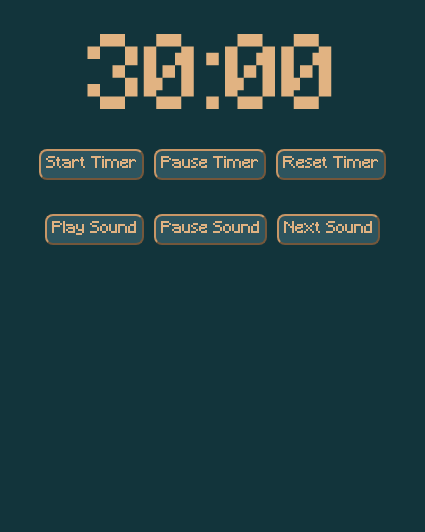
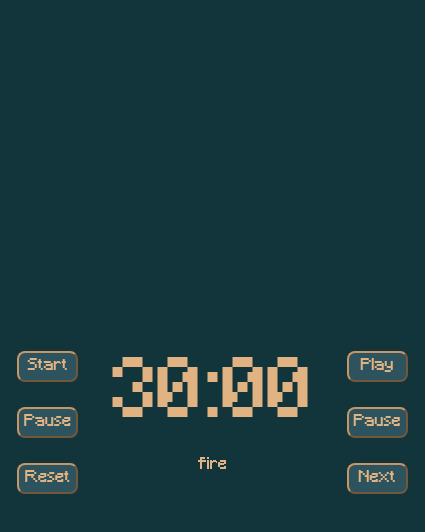
Before and after one commit to AlexanderGoose/pomodoro_timer, an Electron app: page index.html in a window 425 px wide. Drawn offline with Linux system fonts and the light colour scheme.

Commit message:
added new sounds, restyled to make columns

```diff
--- a/audio.js
+++ b/audio.js
@@ -1,10 +1,24 @@
 const soundPaths = [
-  'sounds/fire_shrunk.mp3',
-  'sounds/rain_shrunk.mp3'
+  'sounds/fireShrunk.mp3',
+  'sounds/rainShrunk.mp3',
+  'sounds/birdsAndRainShrunk.mp3',
+  'sounds/nightShrunk.mp3',
+  'sounds/nycSubwayShrunk.mp3',
+  'sounds/windShrunk.mp3'
 ]
 
+const soundNames = ['fire','rain','birds','night','subway','wind'
+]
+
+for (const name in soundNames) {
+  console.log(name);
+}
+
 let soundIndex = 0;
-let audio = new window.Audio(soundPaths[soundIndex]);
+let audio = new Audio(soundPaths[soundIndex]);
+
+const currentSoundName = document.getElementById('soundName');
+currentSoundName.textContent = soundNames[soundIndex];
 
 document.addEventListener('DOMContentLoaded', () => {
   const playBtn = document.getElementById('playBtn');
@@ -24,11 +38,9 @@ document.addEventListener('DOMContentLoaded', () => {
   nextBtn.addEventListener('click', () => {
     audio.pause();
     soundIndex = (soundIndex + 1) % soundPaths.length;
-    audio = new window.Audio(soundPaths[soundIndex]);
+    audio = new Audio(soundPaths[soundIndex]);
+    audio.loop = true; // set properties before calling them
     audio.play();
+    currentSoundName.textContent = soundNames[soundIndex]; // update sound name
   })
-
-  audio.addEventListener('ended', () => {
-    console.log('Audio finished playing');
-  });
 });
--- a/index.html
+++ b/index.html
@@ -1,29 +1,34 @@
 <!DOCTYPE html>
 <html>
 <head>
-  <title>Audio Example</title>
+  <title>🍄 Pomodoro Timer 🌿</title>
   <script src="audio.js" defer></script>
   <script src="counter.js" defer></script>
   <link rel="stylesheet" href="style.css">
   <link href="https://fonts.googleapis.com/css2?family=Press+Start+2P&display=swap" rel="stylesheet">
 </head>
 <body>
-  <!-- <p>this is a test!</p> -->
 
-    <!-- <input type="number", name="timerLen", id="userTimerLen"><br> -->
+    <div class="containerMain">
 
-    <p id="countdown">30:00</p>
-    <div class="timerButtons">
-      <button id="startTimer">Start Timer</button>
-      <button id="pauseTimer">Pause Timer</button>
-      <button id="resetTimer">Reset Timer</button>
+      <div class="timerButtons">
+        <button id="startTimer">Start</button>
+        <button id="pauseTimer">Pause</button>
+        <button id="resetTimer">Reset</button>
+      </div>
+
+      <div class="middleSection">
+        <p id="countdown">30:00</p>
+        <p id="soundName"></p>
+      </div>
+
+      <div class="soundButtons">
+        <button id="playBtn">Play</button>
+        <button id="pauseBtn">Pause</button>
+        <button id="nextBtn">Next</button>
+      </div>
+
     </div>
-    <br><br>
 
-    <div class="soundButtons">
-      <button id="playBtn">Play Sound</button>
-      <button id="pauseBtn">Pause Sound</button>
-      <button id="nextBtn">Next Sound</button>
-    </div>
 </body>
 </html>
--- a/style.css
+++ b/style.css
@@ -10,21 +10,44 @@ body {
     image-rendering: pixelated;
     -webkit-font-smoothing: none;
     -moz-osx-font-smoothing: grayscale;
+    margin: 0;
+    overflow: hidden;
+}
+
+.containerMain {
+    display: flex;
+    justify-content: space-around;
+    align-items: center;
+    vertical-align: middle;
+    height: 100vh;
+    max-height: 100%;
+}
+
+.timerButtons,
+.soundButtons {
+    display: flex;
+    flex-direction: column;
+    gap: 25px;
+}
+
+#soundName {
+    text-align: center;
 }
 
 #countdown {
-    font-size: 100px;
+    font-size: 80px;
     text-align: center;
     padding: 0;
     margin: 0;
-    margin-top: 30px;
-    margin-bottom: 10px;
+    /* margin-top: 30px; */
+    /* margin-bottom: 10px; */
 }
 
 button {
     background-color: #2d545e;
     color: #e1b382;
     border-color: #c89666;
+
     border-radius: 8px;
     padding: 5px;
     font-family: 'Minecraft', monospace;
@@ -32,6 +55,14 @@ button {
     -webkit-font-smoothing: none;
     -moz-osx-font-smoothing: grayscale;
     font-size: 16px;
+    /* text-align: center; */
+
+    /* align-items: center;
+    display: flex;
+    justify-content: center; */
+    /* line-height: 1; */
+
+    /* margin: 0; */
 }
 
 button:hover {
@@ -45,7 +76,7 @@ button:active {
     background-color: #c89666;
   }
 
-.timerButtons {
+/* .timerButtons {
     display: flex;
     justify-content: center;
     gap: 10px;
@@ -55,4 +86,4 @@ button:active {
     display: flex;
     justify-content: center;
     gap: 10px;
-}
+} */
```
Also changed, not shown: main.js (+6 -10 lines), 7 other files.
